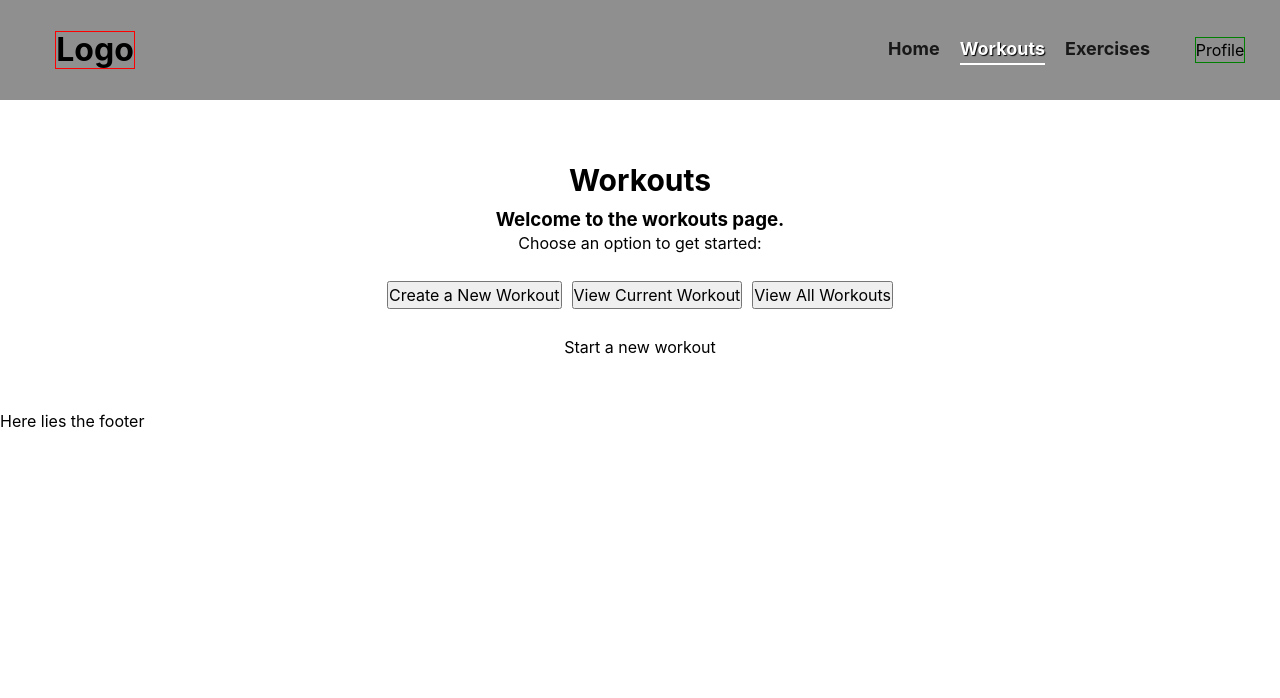
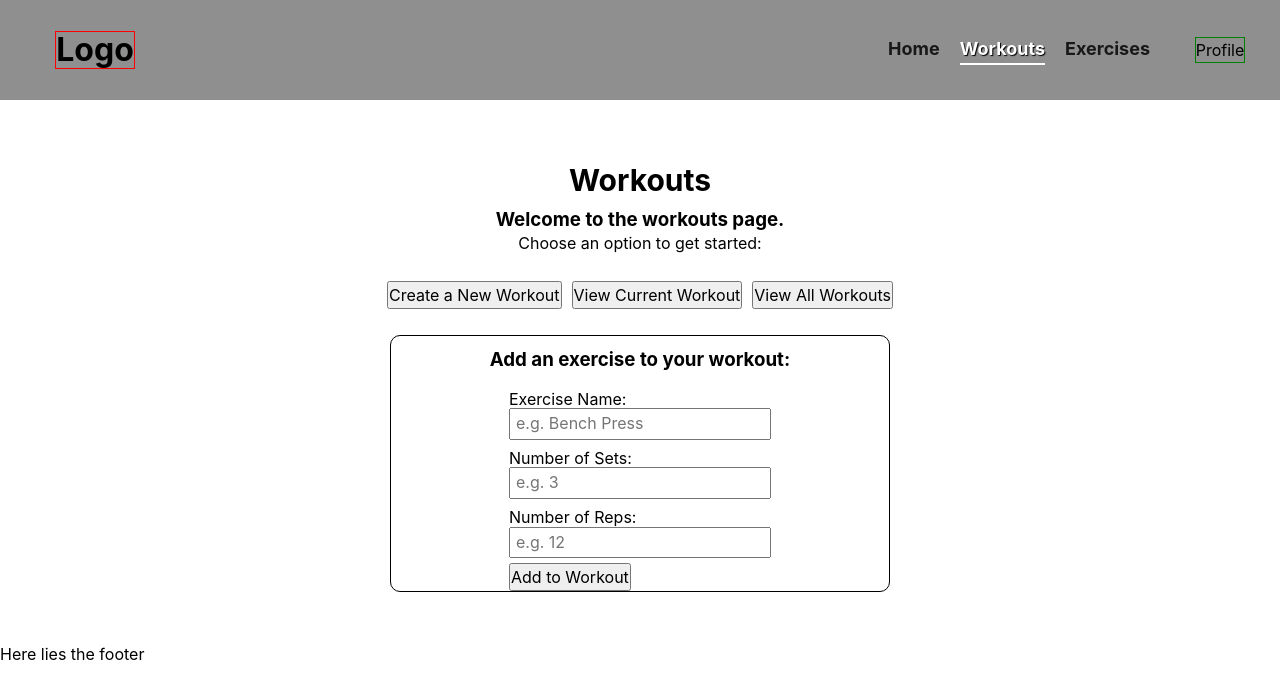
Before and after one commit to Satokii/gymtyme, a React (Vite) app: page /workouts in a window 1280 px wide. Both pictures are taken after a click on the button "Create a New Workout". Shown: the top 698 px of the page. Built offline with nearby package versions, Linux system fonts and the light colour scheme.

Commit message:
basic form layout created for adding a new exercise

```diff
--- a/src/App.jsx
+++ b/src/App.jsx
@@ -1,6 +1,6 @@
 import Header from './components/header'
 import Home from './components/home'
-import Workouts from './components/view-workout'
+import Workouts from './components/workouts'
 import Exercises from './components/exercises'
 import './App.css'
 import { useState } from 'react'
--- /dev/null
+++ b/src/components/workouts/components/NewWorkout.jsx
@@ -0,0 +1,51 @@
+import '../../../styles/workouts/new-workout.css'
+
+function NewWorkout() {
+
+    return (
+        <section className="create-new-workout grid">
+            <h3>Add an exercise to your workout:</h3>
+            <form className='new-workout-form'>
+                <label htmlFor="exercise-name">
+                Exercise Name:
+                    <input
+                        type="text"
+                        id='exercise-name'
+                        name='exercise-name'
+                        placeholder='e.g. Bench Press'
+                        // onChange={}
+                        // value={}
+                        required
+                    />
+                </label>
+                <label htmlFor="sets">
+                Number of Sets:
+                    <input
+                        type="number"
+                        id='sets'
+                        name='sets'
+                        placeholder='e.g. 3'
+                        // onChange={}
+                        // value={}
+                        required
+                    />
+                </label>
+                <label htmlFor="reps">
+                Number of Reps:
+                    <input
+                        type="number"
+                        id='reps'
+                        name='reps'
+                        placeholder='e.g. 12'
+                        // onChange={}
+                        // value={}
+                        required
+                    />
+                </label>
+                <button type='submit'>Add to Workout</button>
+            </form>
+        </section>
+    )
+}
+
+export default NewWorkout
--- a/src/components/view-workout/index.jsx
+++ b/src/components/workouts/index.jsx
@@ -1,5 +1,6 @@
 import { useState } from 'react'
-import '../../styles/workouts.css'
+import NewWorkout from './components/NewWorkout'
+import '../../styles/workouts/workouts.css'
 
 function Workouts() {
 
@@ -28,7 +29,7 @@ function Workouts() {
                 <button onClick={() => toggleAll()}>View All Workouts</button>
             </div>
             <div className='workouts-sections grid'>
-                {toggleShow === 'new' && <section>Start a new workout</section>}
+                {toggleShow === 'new' && <NewWorkout />}
                 {toggleShow === 'current' && <section>Current workout</section>}
                 {toggleShow === 'all' && <section>All workouts</section>}
             </div>
--- /dev/null
+++ b/src/styles/workouts/new-workout.css
@@ -0,0 +1,19 @@
+.create-new-workout {
+    grid-template-rows: 50px 1fr;
+    width: 500px;
+    place-items: center;
+    border: solid 1px black;
+    border-radius: 10px;
+}
+
+form input, form label {
+    display: block;
+}
+
+form label {
+    padding: 5px 0;
+}
+
+form input {
+    padding: 5px;
+}
```
Also changed, not shown: src/styles/workouts/workouts.css (renamed from src/styles/workouts.css).
